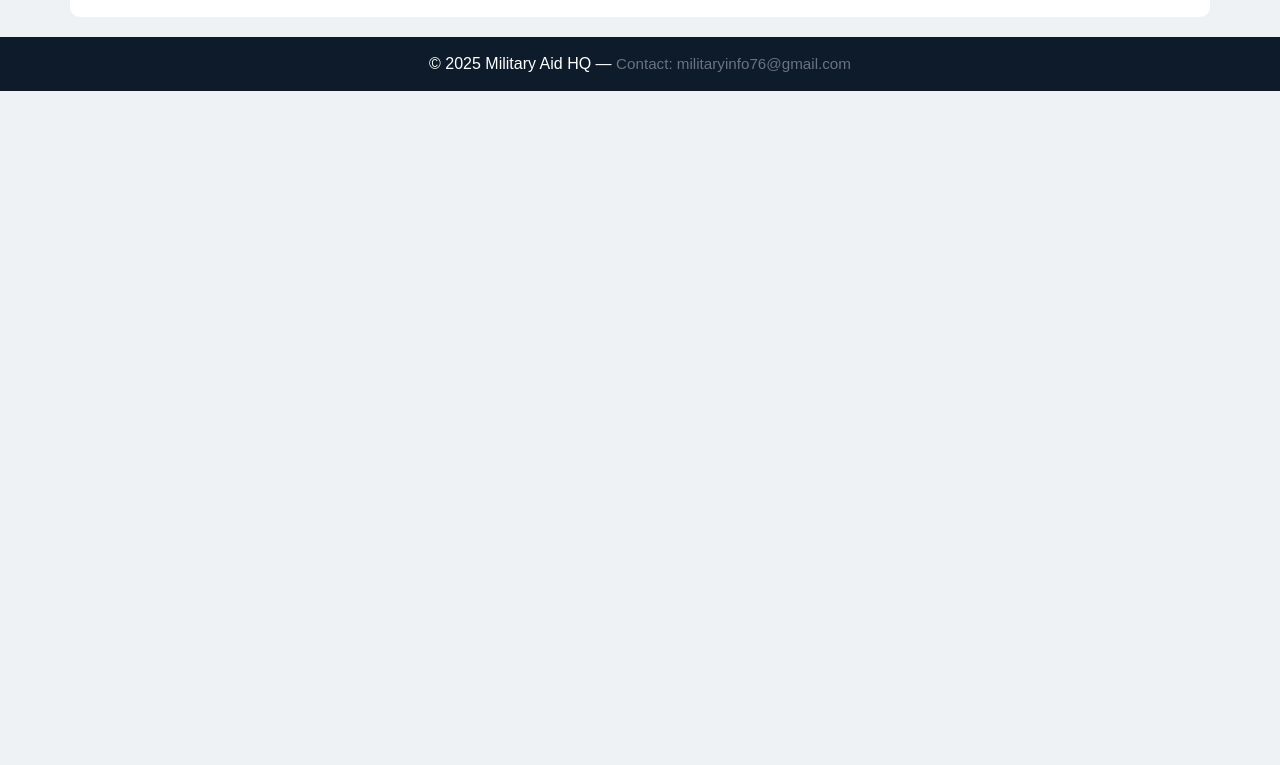
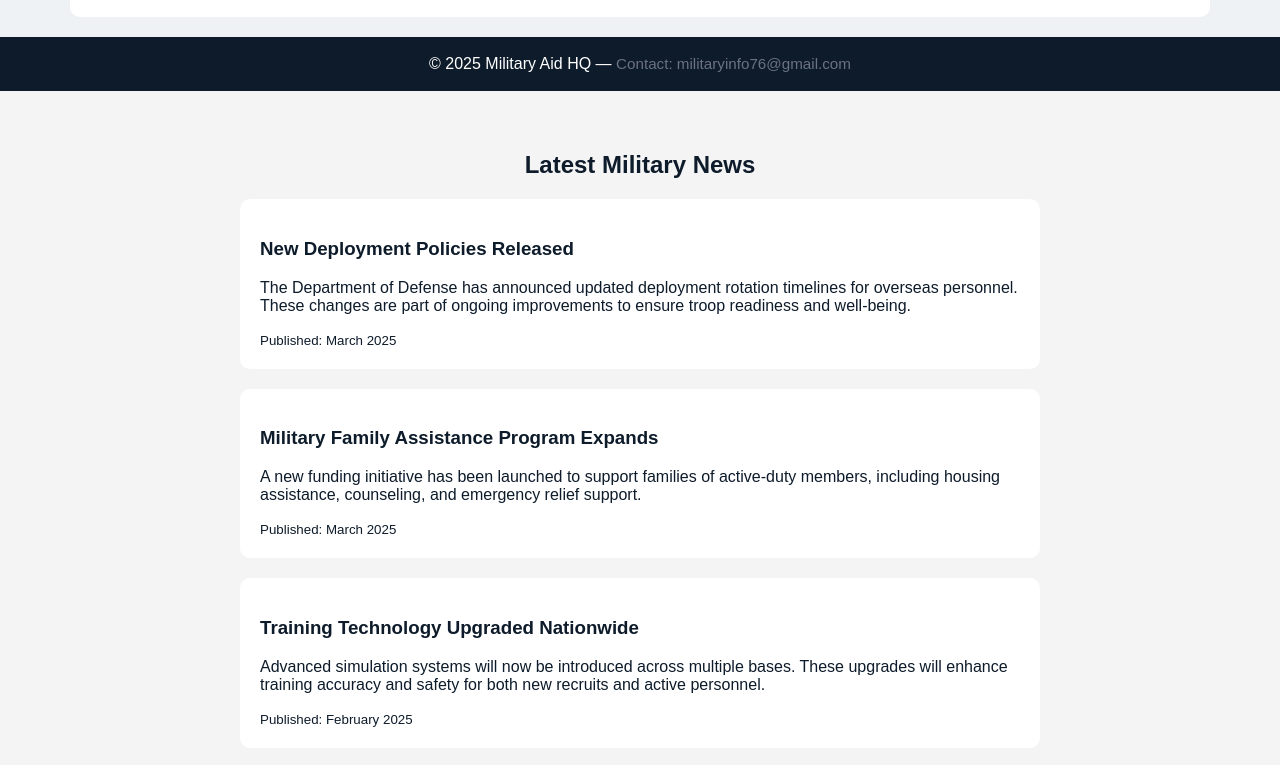
Before and after one commit to themilitaryinfo/themilitaryinfo.github.io, a plain HTML site: page index.html in a window 1280 px wide. Shown: the part 465-1230 px from the top of the page. Before the commit the page ends 800 px from the top, so only its background shows below. Drawn offline with Linux system fonts and the light colour scheme.

Commit message:
Update index.html

```diff
--- a/index.html
+++ b/index.html
@@ -74,5 +74,30 @@ function toggleDark(){
   }
 }
 </script>
-    </body>
+    </body><section id="news" style="padding: 40px; background: #f4f4f4;">
+    <h2 style="text-align:center; margin-bottom: 20px;">Latest Military News</h2>
+
+    <div style="max-width: 800px; margin: auto;">
+
+        <article style="background:white; padding:20px; margin-bottom:20px; border-radius:10px;">
+            <h3>New Deployment Policies Released</h3>
+            <p>The Department of Defense has announced updated deployment rotation timelines for overseas personnel. These changes are part of ongoing improvements to ensure troop readiness and well-being.</p>
+            <small>Published: March 2025</small>
+        </article>
+
+        <article style="background:white; padding:20px; margin-bottom:20px; border-radius:10px;">
+            <h3>Military Family Assistance Program Expands</h3>
+            <p>A new funding initiative has been launched to support families of active-duty members, including housing assistance, counseling, and emergency relief support.</p>
+            <small>Published: March 2025</small>
+        </article>
+
+        <article style="background:white; padding:20px; margin-bottom:20px; border-radius:10px;">
+            <h3>Training Technology Upgraded Nationwide</h3>
+            <p>Advanced simulation systems will now be introduced across multiple bases. These upgrades will enhance training accuracy and safety for both new recruits and active personnel.</p>
+            <small>Published: February 2025</small>
+        </article>
+
+    </div>
+</section>
+
     </html>
```
